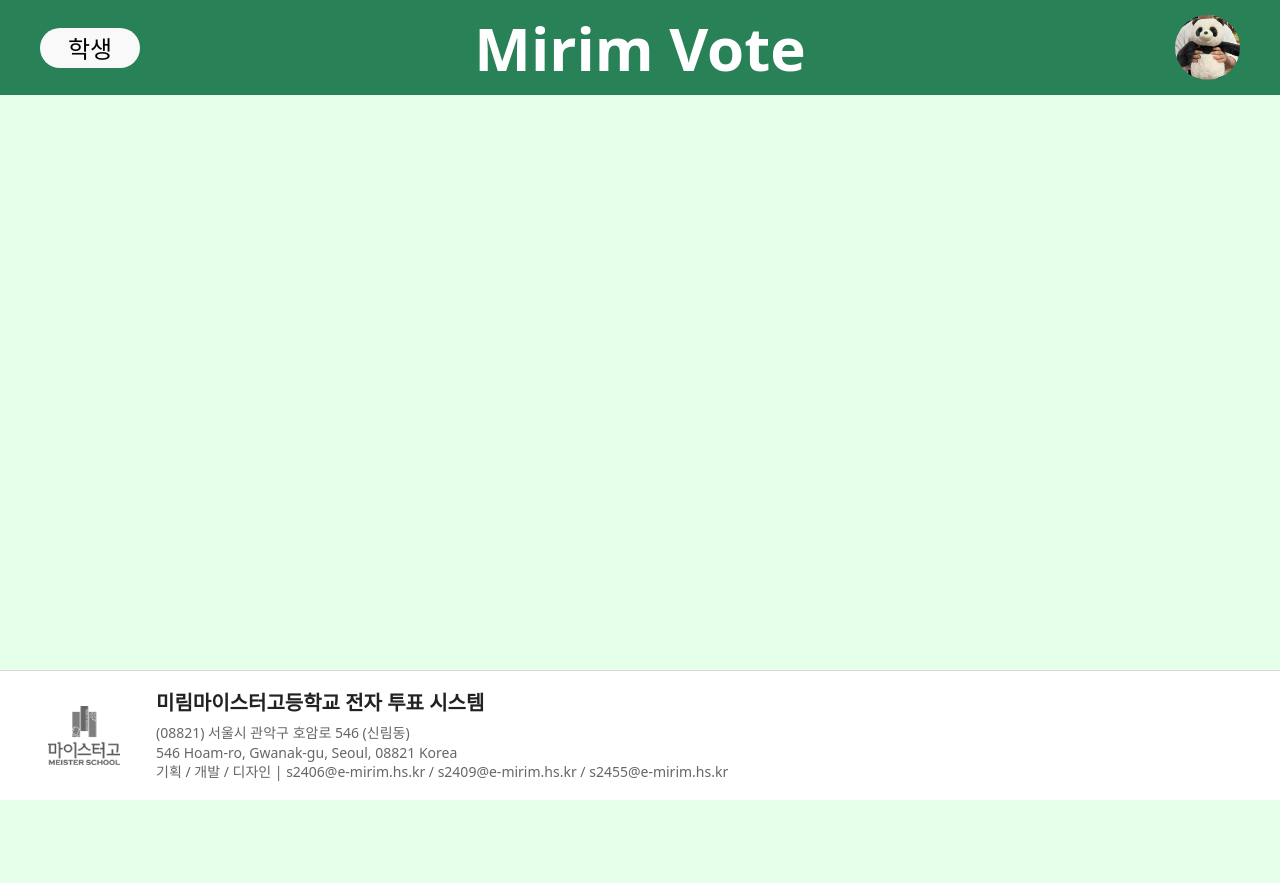
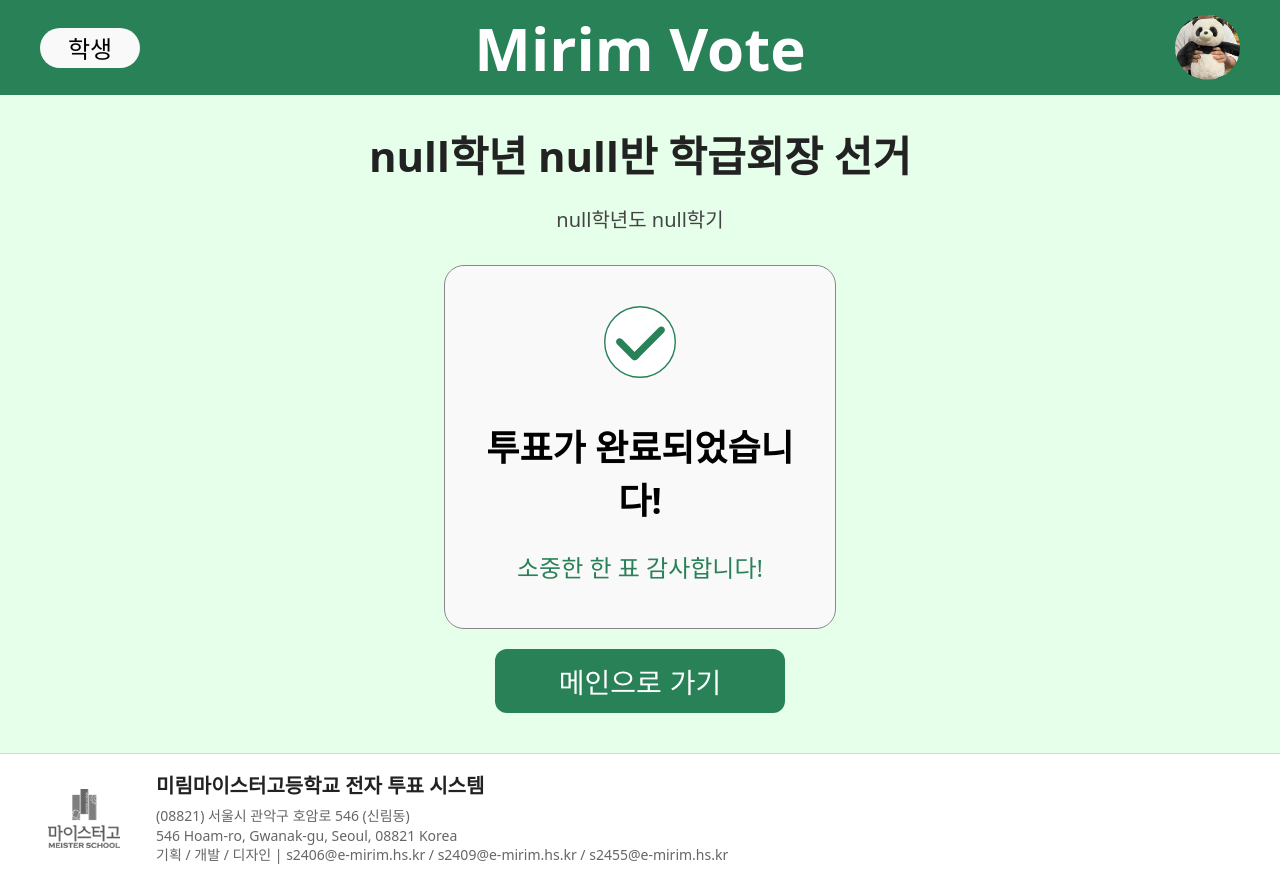
Before and after one commit to minjae1025/Mirim_vote_Front, a React (Vite) app in the folder MirimVote/: page /vote/vote-end in a window 1280 px wide. Before the commit the page ends 800 px from the top, so only its background shows below. Built offline with nearby package versions, Linux system fonts and the light colour scheme; a web font is replaced by a local one.

Commit message:
feat: 투표 완료화면 제작

```diff
--- a/MirimVote/index.html
+++ b/MirimVote/index.html
@@ -4,7 +4,7 @@
     <meta charset="UTF-8" />
     <link rel="icon" type="image/svg+xml" href="/vite.svg" />
     <meta name="viewport" content="width=device-width, initial-scale=1.0" />
-    <title>mirimvote</title>
+    <title>Mirim Vote</title>
   </head>
   <body>
     <div id="root"></div>
--- a/MirimVote/src/App.jsx
+++ b/MirimVote/src/App.jsx
@@ -2,6 +2,7 @@ import './App.css'
 import Index from './pages/Index'
 import Vote from './pages/Vote'
 import VoteEnd from './pages/VoteEnd'
+import VoteResult from './pages/VoteResult'
 import { Routes, Route } from 'react-router-dom';
 
 function App() {
@@ -13,6 +14,7 @@ function App() {
       <Route path="/home" element={<Index />} />
       <Route path="/vote/:type-president" element={<Vote />} />
       <Route path="/vote/vote-end" element={<VoteEnd />} />
+      <Route path="/vote/result" element={<VoteResult />} />
     </Routes>
 
   )
--- /dev/null
+++ b/MirimVote/src/components/VoteButton.jsx
@@ -0,0 +1,21 @@
+import styled from '@emotion/styled';
+
+const Button = styled.button`
+  display: block;
+  margin: 0 auto;
+  background: #288157;
+  color: #fff;
+  font-size: 28px;
+  font-weight: 400;
+  border: none;
+  border-radius: 12px;
+  padding: 12px 64px;
+  cursor: pointer;
+  transition: background 0.2s;
+  margin-bottom: 40px;
+  &:hover {
+    background: #35603f;
+  }
+`;
+
+export { Button };
--- a/MirimVote/src/components/VoteList.jsx
+++ b/MirimVote/src/components/VoteList.jsx
@@ -93,7 +93,7 @@ export default function VoteList({ list }) {
                         <Info>{vote.type === "class" ? `${vote.year}학년도 ${vote.grade}학년 ${vote.class}반` : `${vote.year}학년도`}</Info>
                         <Time>{isStarted ? (isFinished ? `종료 : ${new Date(vote.vote_end).toLocaleString()}` : `남은 시간 : ${Math.floor(vote_time / 60)}시간 ${vote_time % 60}분`) : `시작 예정 : ${vote_time}`}</Time>
                     </Box>
-                    <VoteButton style={button_style} onClick={() => { isFinished ? location.href = `/api/vote/${vote.type}-president?${url_parameters}` : location.href = `vote/${vote.type}-president?${url_parameters}` }}>{button_text}</VoteButton>
+                    <VoteButton style={button_style} onClick={() => { location.href = isFinished? `/vote/result?${url_parameters}` : `/vote/${vote.type}-president?${url_parameters}` }}>{button_text}</VoteButton>
                 </VoteCard>
             );
         });
--- /dev/null
+++ b/MirimVote/src/components/VoteTitles.jsx
@@ -0,0 +1,19 @@
+import styled from '@emotion/styled'
+
+const Title = styled.p`
+  text-align: center;
+  font-size: 42px;
+  font-weight: 600;
+  margin: 28px 0 8px;
+  color: #222;
+`;
+
+const SubTitle = styled.p`
+  text-align: center;
+  font-size: 20px;
+  font-weight: 400;
+  margin: 12px 0;
+  color: #444;
+`;
+
+export { Title, SubTitle };
--- a/MirimVote/src/pages/Vote.jsx
+++ b/MirimVote/src/pages/Vote.jsx
@@ -2,6 +2,8 @@ import styled from '@emotion/styled'
 import Background from "../components/Background";
 import Footer from "../components/Footer";
 import Header from "../components/Header";
+import { Button } from "../components/VoteButton";
+import { Title, SubTitle } from "../components/VoteTitles";
 import { Page, Main } from "../components/Page";
 import { useState, useEffect } from "react";
 
@@ -64,44 +66,11 @@ const SelectedInfo = styled.div`
   margin-bottom: 24px;
 `;
 
-const Button = styled.button`
-  display: block;
-  margin: 0 auto;
-  background: #288157;
-  color: #fff;
-  font-size: 28px;
-  font-weight: 400;
-  border: none;
-  border-radius: 12px;
-  padding: 12px 64px;
-  cursor: pointer;
-  transition: background 0.2s;
-  margin-bottom: 40px;
-  &:hover {
-    background: #35603f;
-  }
-`;
-
-const Title = styled.p`
-  text-align: center;
-  font-size: 42px;
-  font-weight: 600;
-  margin: 32px 0 8px;
-  color: #222;
-`;
-
-const SubTitle = styled.p`
-  text-align: center;
-  font-size: 20px;
-  font-weight: 400;
-  margin: 16px 0;
-  color: #444;
-`;
-
 const url = new URL(window.location.href);
 const urlParams = url.searchParams;
 const year = urlParams.get('year');
 const type = urlParams.get('type');
+console.log(urlParams);
 
 export default function Vote() {
     const [selected, setSelected] = useState(null);
@@ -196,7 +165,7 @@ function handleSubmit(selected) {
         body.semester = urlParams.get('semester');
     }
 
-    window.location.href = "/vote/vote-end";
+    window.location.href = "/vote/vote-end"+window.location.search;
 
     //이 아래코드는 실제로 연동할때 사용할 코드
 
@@ -208,7 +177,7 @@ function handleSubmit(selected) {
     //     body: JSON.stringify({ body }),
     // }).then(res => {
     //   if(res.ok) {
-    //     window.location.href = "/vote/vote-end";
+    //     window.location.href = "/vote/vote-end"+window.location.search;
     //   }
     // }).catch(err => {
     //   alert("오류가 발생했습니다. 다시 시도해주세요.")
--- a/MirimVote/src/pages/VoteEnd.jsx
+++ b/MirimVote/src/pages/VoteEnd.jsx
@@ -2,16 +2,58 @@ import styled from '@emotion/styled'
 import Background from "../components/Background";
 import Footer from "../components/Footer";
 import Header from "../components/Header";
+import { Button } from "../components/VoteButton";
+import { Title, SubTitle } from "../components/VoteTitles";
 import { Page, Main } from "../components/Page";
+import CircleCheck from "../assets/CircleCheck.svg";
+const url = new URL(window.location.href);
+const urlParams = url.searchParams;
+const year = urlParams.get('year');
+const type = urlParams.get('type');
+
+const FinishBox = styled.div`
+    border: 1px solid #888;
+    border-radius: 20px;
+    background-color: #f9f9f9;
+    text-align: center;
+    margin: 20px 0 20px 0;
+    padding: 40px 20px 20px 20px;
+    width: 350px;
+`;
+
+const FinishText = styled.p`
+    font-size: 36px;
+    font-weight: 600;
+    margin-bottom: 8px;
+`;
+
+const ThankText = styled.p`
+    font-size: 24px;
+    font-weight: 300;
+    color: #288157;
+`;
 
 export default function VoteEnd() {
+
     return (
         <Page>
             <Header />
-            <Main>
+            <Main style={{ display: 'flex', flexDirection: 'column', alignItems: 'center' }}>
                 <Background />
+                <Title>{type === 'school' ? '전교회장 선거' : `${urlParams.get('grade')}학년 ${urlParams.get('class')}반 학급회장 선거`}</Title>
+                <SubTitle>{type === 'school' ? `${year}학년도` : `${year}학년도 ${urlParams.get('semester')}학기`}</SubTitle>
+                <FinishBox>
+                    <img src={CircleCheck} alt="투표 완료" style={{ width: 72, height: 72 }} />
+                    <FinishText>투표가 완료되었습니다!</FinishText>
+                    <ThankText>소중한 한 표 감사합니다!</ThankText>
+                </FinishBox>
+                <Button onClick={() => handleGoHome()}>메인으로 가기</Button>
             </Main>
             <Footer />
         </Page>
     );
 }
+
+function handleGoHome() {
+    window.location.href = "/";
+}
--- /dev/null
+++ b/MirimVote/src/pages/VoteResult.jsx
@@ -0,0 +1,50 @@
+import styled from '@emotion/styled'
+import Background from "../components/Background";
+import Footer from "../components/Footer";
+import Header from "../components/Header";
+import { Page, Main } from "../components/Page";
+import { Title } from "../components/VoteTitles";
+import BackButtonText from "../assets/BackButtonText.png";
+
+const url = new URL(window.location.href);
+const urlParams = url.searchParams;
+const year = urlParams.get('year');
+const type = urlParams.get('type');
+
+const TopBox = styled.div`
+    display: flex;
+    flex-direction: row;
+    align-items: center;
+    position: relative;
+    justify-content: center;
+    align-items: center;
+`;
+
+const BackButton = styled.button`
+    position: absolute;
+    left: 100px;
+    top: 25px;
+    width: 150px;
+    height: 50px;
+    border: 1px solid #888;
+    border-radius: 10px;
+    cursor: pointer;
+`;
+
+export default function VoteResult() {
+    return (
+        <Page>
+            <Header />
+            <Main>
+                <Background />
+                <TopBox>
+                    <BackButton><img src={BackButtonText} alt="Back" width="100%" onClick={() => window.history.back()} /></BackButton>
+                    <Title>투표 상황 및 결과</Title>
+                </TopBox>
+            </Main>
+            <Footer />
+        </Page>
+    );
+}
+
+// function
```
Also changed, not shown: MirimVote/src/assets/BackButtonText.png (added), MirimVote/src/assets/CircleCheck.svg (added).
